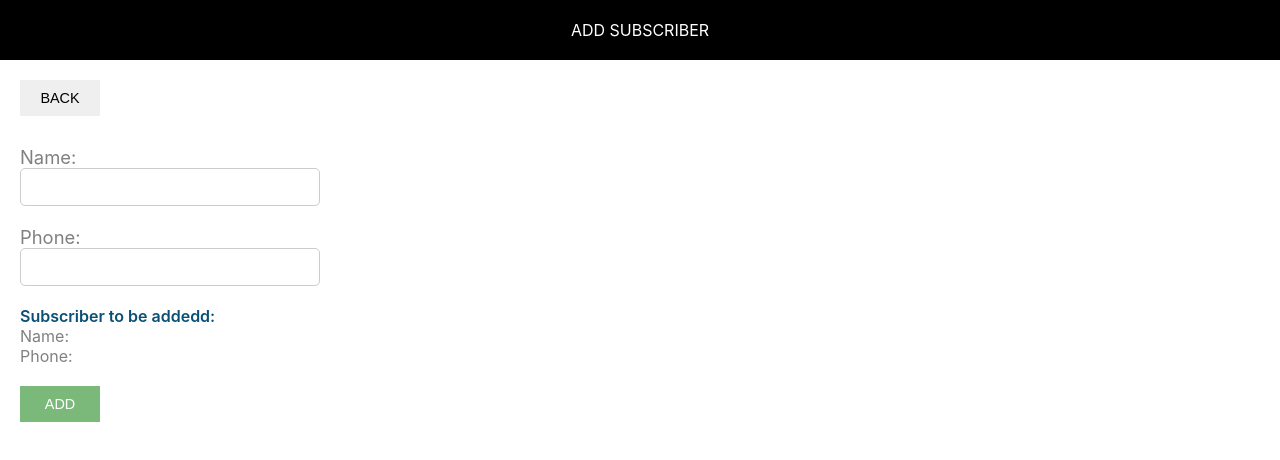
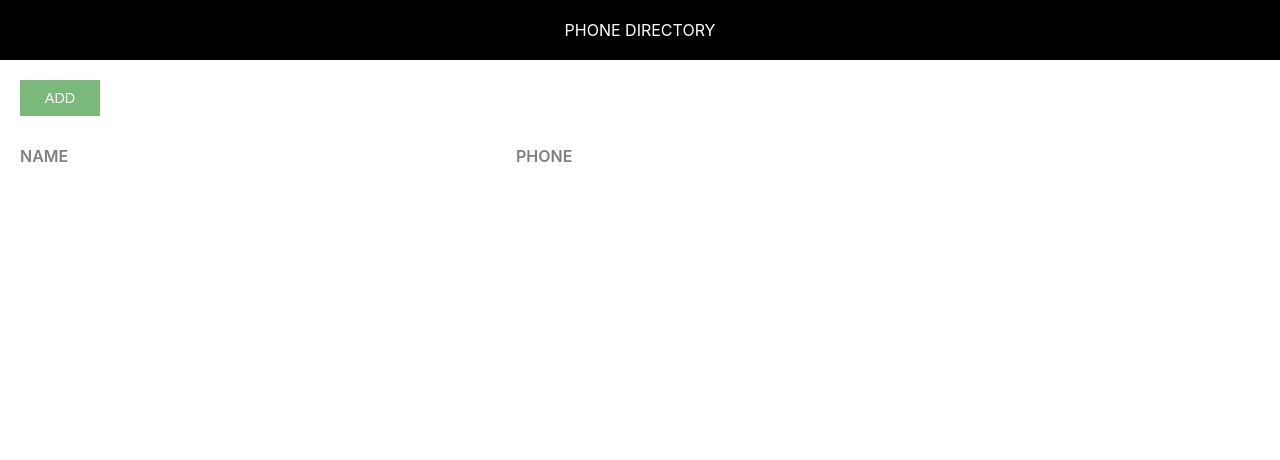
Before and after one commit to onkarsonar/react-phone-directory, a React (Create React App) app: page / in a window 1280 px wide. Shown: the top 460 px of the page. Built offline with nearby package versions, Linux system fonts and the light colour scheme.

Commit message:
Added state in ‘AddSubscriber’ and ‘App’ components

```diff
--- a/src/AddSubscriber.js
+++ b/src/AddSubscriber.js
@@ -2,7 +2,24 @@
 import Header from './Header';
 import './AddSubscriber.css'
 class AddSubscriber extends Component {
+    constructor() {
+        super();
+        this.state = {
+            id:0,
+            name:'',
+            phone:''
+        }
+        console.log(this.state);
+    }
+
+    inputChangedHandler = (e) => {
+        const state = this.state;
+        state[e.target.name] = e.target.value;
+        this.setState(state);
+        console.log(this.state);
+    }
     render() {
+        const {name,phone} = this.state;
         return (
             <div>
                 <Header heading="Add Subscriber"/>
@@ -10,13 +27,13 @@
                     <button className="custom-btn">Back</button>
                     <form className='subscriber-form'>
                         <label htmlFor='name' className='label-control'>Name:</label><br/>
-                        <input id="name" type="text" className='input-control' name='name'/><br/><br/>
+                        <input id="name" type="text" className='input-control' name='name' onChange={this.inputChangedHandler} /><br/><br/>
                         <label htmlFor='phone' className='label-control'>Phone:</label><br/>
-                        <input id="phone" type="text" className='input-control' name='phone'/><br/><br/>
+                        <input id="phone" type="text" className='input-control' name='phone' onChange={this.inputChangedHandler} /><br/><br/>
                         <div className='subscriber-info-container'>
                         <span className='subscriber-to-add-heading'>Subscriber to be addedd:</span><br/>
-                        <span className='subscriber-info'>Name:</span><br/>
-                        <span className='subscriber-info'>Phone:</span><br/>
+                        <span className='subscriber-info'>Name:{name}</span><br/>
+                        <span className='subscriber-info'>Phone:{phone}</span><br/>
                         </div>
                         <button type="submit" className='custom-btn add-btn'>Add</button>
                     </form>
--- a/src/App.js
+++ b/src/App.js
@@ -1,9 +1,16 @@
 import React, { Component } from 'react';
 import Header from './Header';
+import './App.css';
+import './common/Common.css';
 class App extends Component {
-
+  constructor() {
+    super();
+    this.state = {
+      subscribersListToShow:[]
+    }
+  }
   render() {
-    var subscribers = [
+   {/* var subscribers = [
       {
         id:1,
         name:'onkar',
@@ -14,8 +21,9 @@
         name:'varad',
         phone:'37678734'
       }
-    ]
-    return (
+    ]*/}
+
+       return (
       <div>
         <Header heading="Phone Directory" />
 
@@ -27,7 +35,7 @@
             <span className="grid-item phone-heading">Phone</span>
           </div>
           {
-            subscribers.map(sub=>{
+            this.state.subscribersListToShow.map(sub=>{
               return <div key={sub.id} className='grid-container'>
                 <span className='grid-item'>{sub.name}</span>
                 <span className='grid-item'>{sub.phone}</span>
--- a/src/index.js
+++ b/src/index.js
@@ -9,7 +9,7 @@
 const root = ReactDOM.createRoot(document.getElementById('root'));
 root.render(
   <React.StrictMode>
-    <AddSubscriber />
+    <App />
   </React.StrictMode>
 );
 
```
Also changed, not shown: src/App.css (added).
